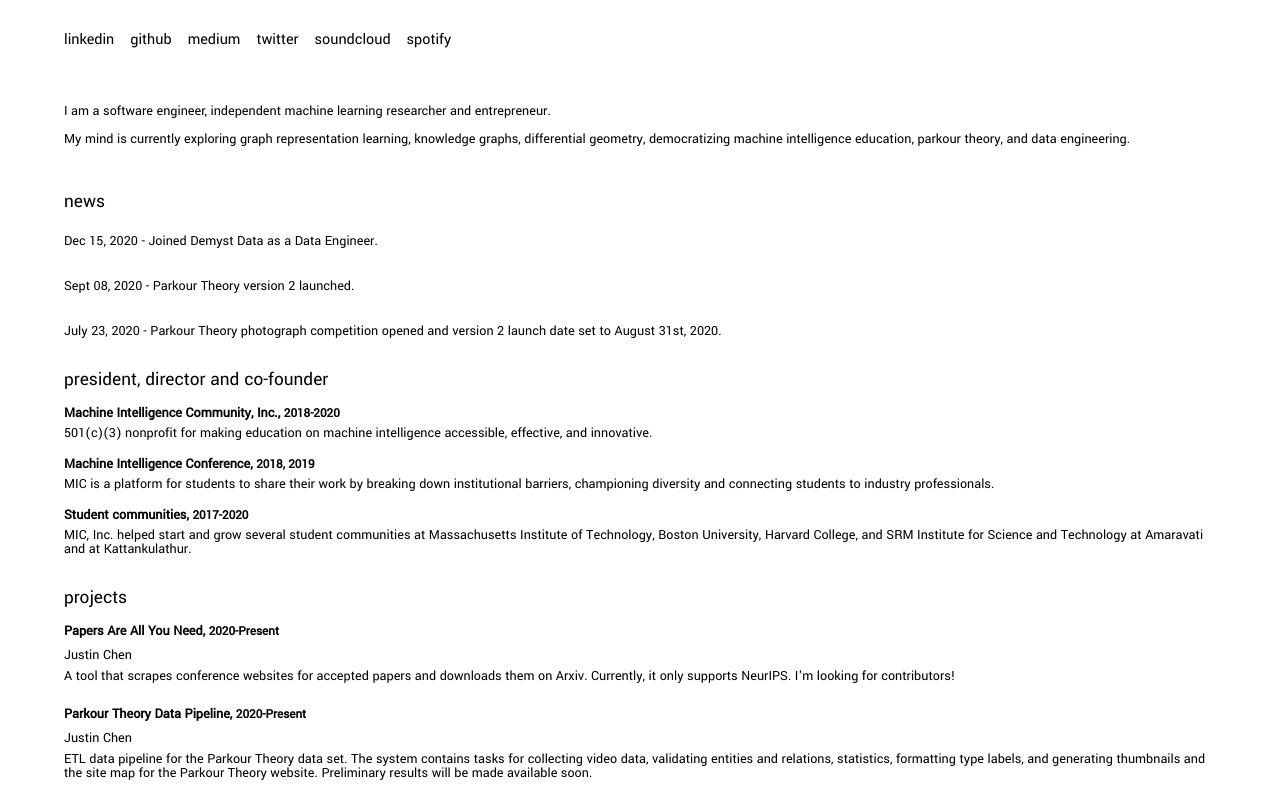
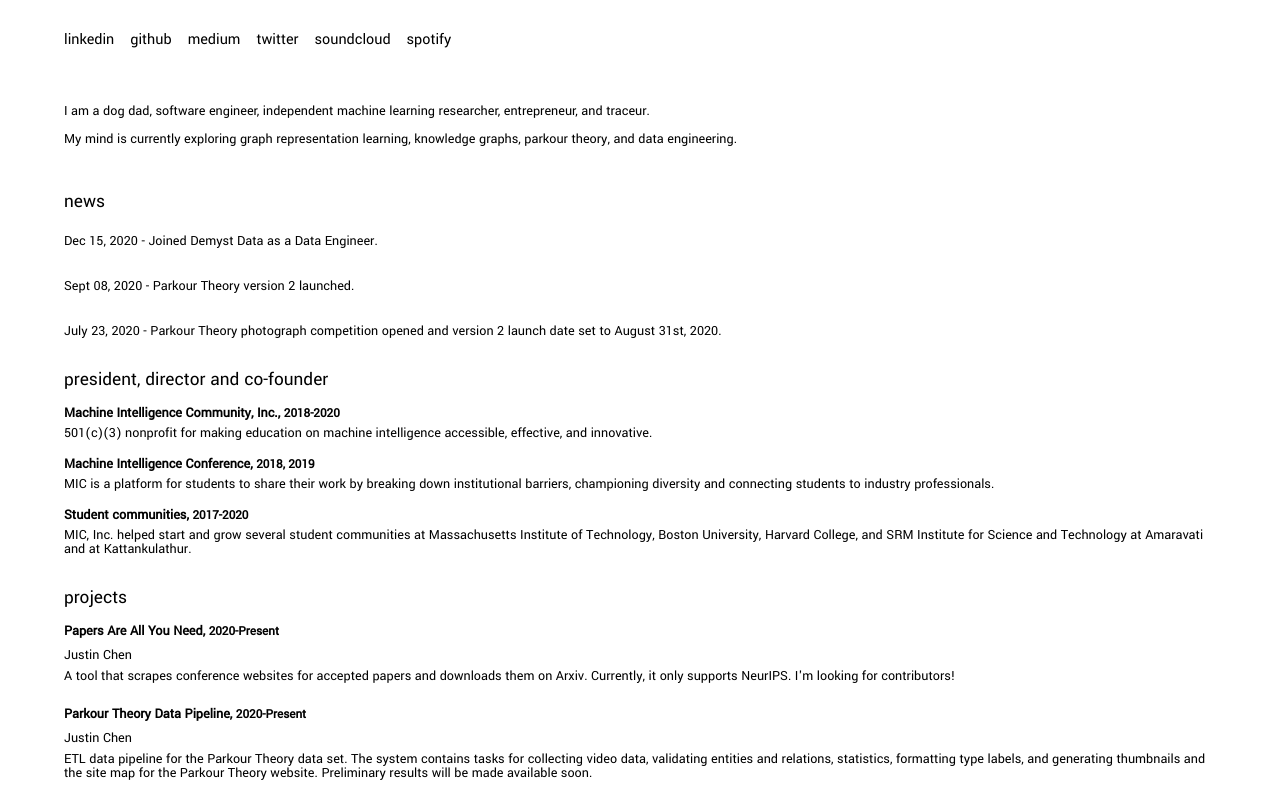
Before and after one commit to ch3njust1n/ch3njust1n.github.io, a Vue app: page / in a window 1280 px wide. Shown: the top 800 px of the page. Built offline with nearby package versions, Linux system fonts and the light colour scheme.

Commit message:
Updated about

```diff
--- a/src/components/about.vue
+++ b/src/components/about.vue
@@ -1,7 +1,7 @@
 <template>
 	<div class="sect">
-		<p>I am a software engineer, independent machine learning researcher and entrepreneur.</p>
-		<p>My mind is currently exploring graph representation learning, knowledge graphs, differential geometry, democratizing machine intelligence education, parkour theory, and data engineering.</p>
+		<p>I am a dog dad, software engineer, independent machine learning researcher, entrepreneur, and traceur.</p>
+		<p>My mind is currently exploring graph representation learning, knowledge graphs, parkour theory, and data engineering.</p>
 	</div>
 </template>
 
```
